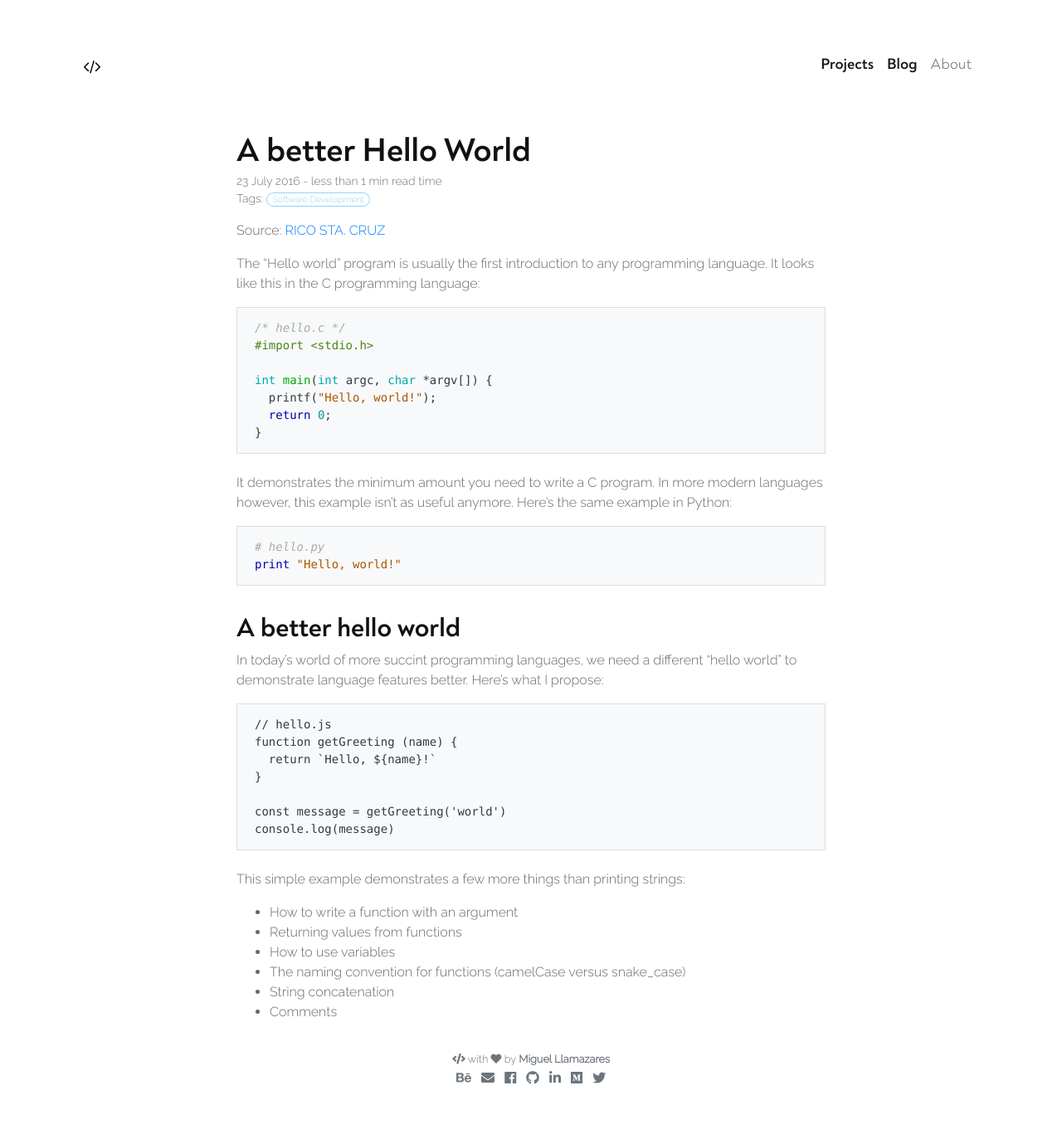
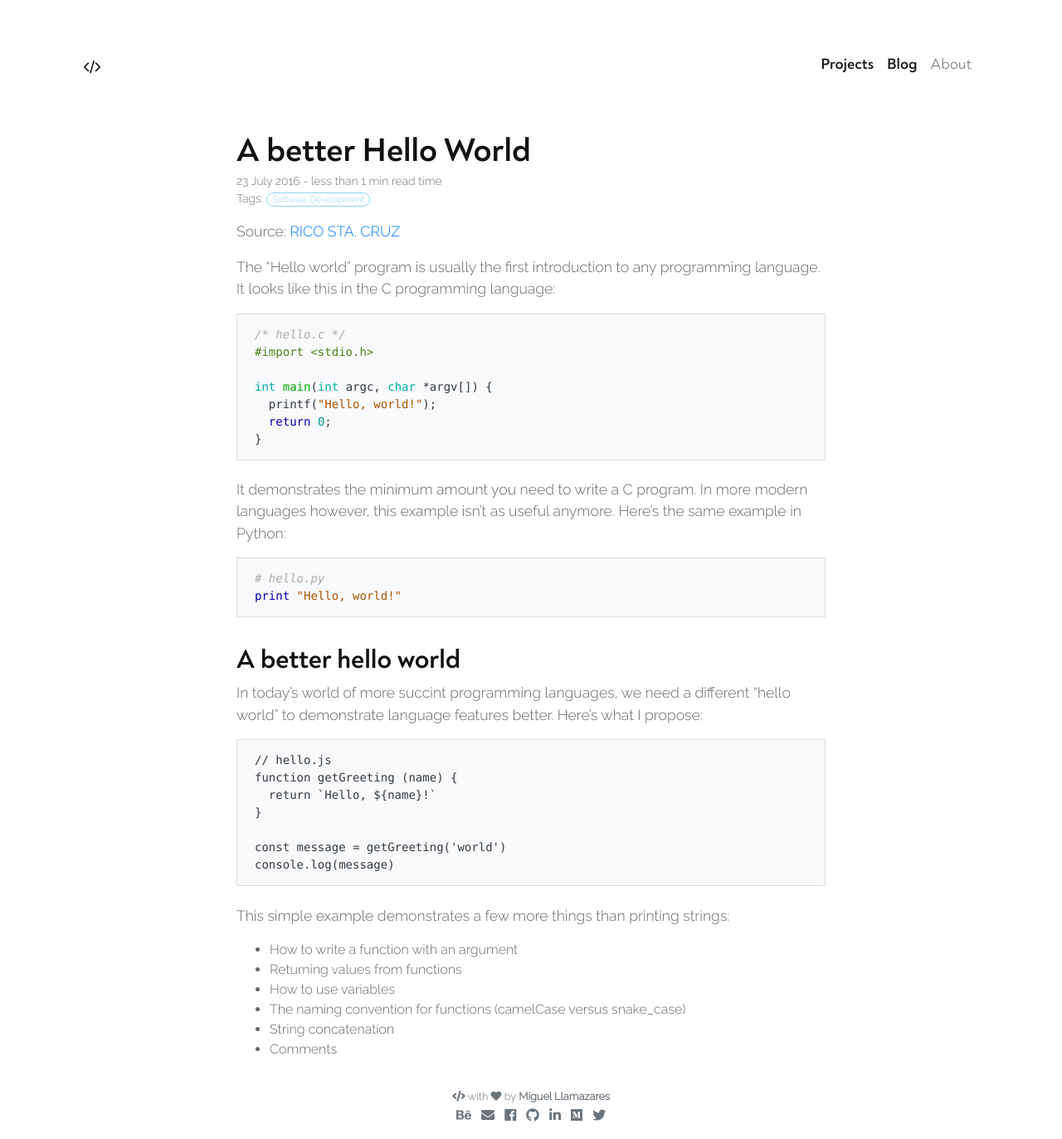
Before and after one commit to mllamazares/mllamazares.github.io, a Jekyll site: the page built from _posts/2016-07-23-a-better-hello-world.md, in a window 1280 px wide. Shown: the whole page at 83% size. Built offline with Jekyll 4.4.1, drawn with Linux system fonts in a browser that asks for light colours; nearby versions of some CDN libraries; our own code applies the rules of GitHub Pages for plain Markdown files; before the commit the page ends 1328 px from its top, so only the background shows below that.

Commit message:
Update _base.scss

```diff
--- a/_sass/_base.scss
+++ b/_sass/_base.scss
@@ -79,3 +79,11 @@ a.underline--magical:hover {
 .border-primary {
     border-color: $primary !important;
 }
+
+p {
+  font-size: 1.1em;
+}
+
+.post pre {
+  font-family: 'Fira Code', monospace;
+}
```
